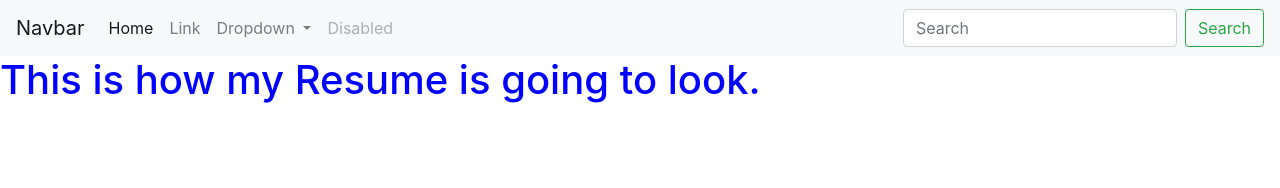
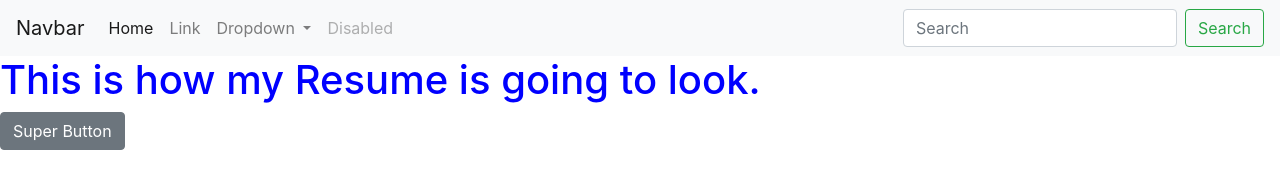
Before and after one commit to asb2468/asb2468.github.io, a plain HTML site: page index.html in a window 1280 px wide. Drawn offline with nearby package versions, Linux system fonts and the light colour scheme.

Commit message:
Update index.html

```diff
--- a/index.html
+++ b/index.html
@@ -47,6 +47,7 @@
                     </div>
                   </nav>
         <h1 id="hMain">This is how my Resume is going to look.</h1>
+        <button type="button" class="btn btn-secondary">Super Button</button>
         <script src="index.js" async defer></script>
     </body>
 </html>
```
